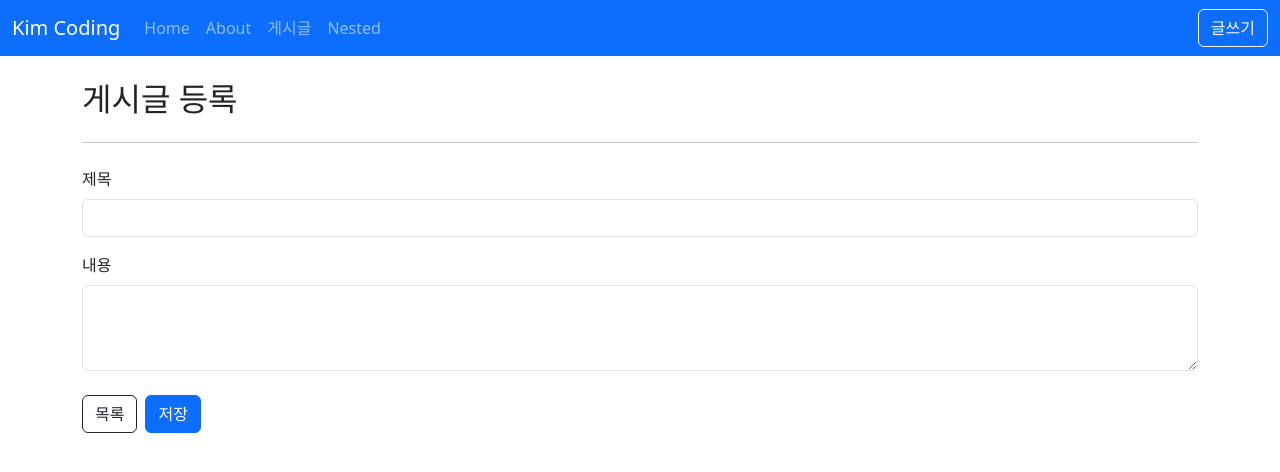
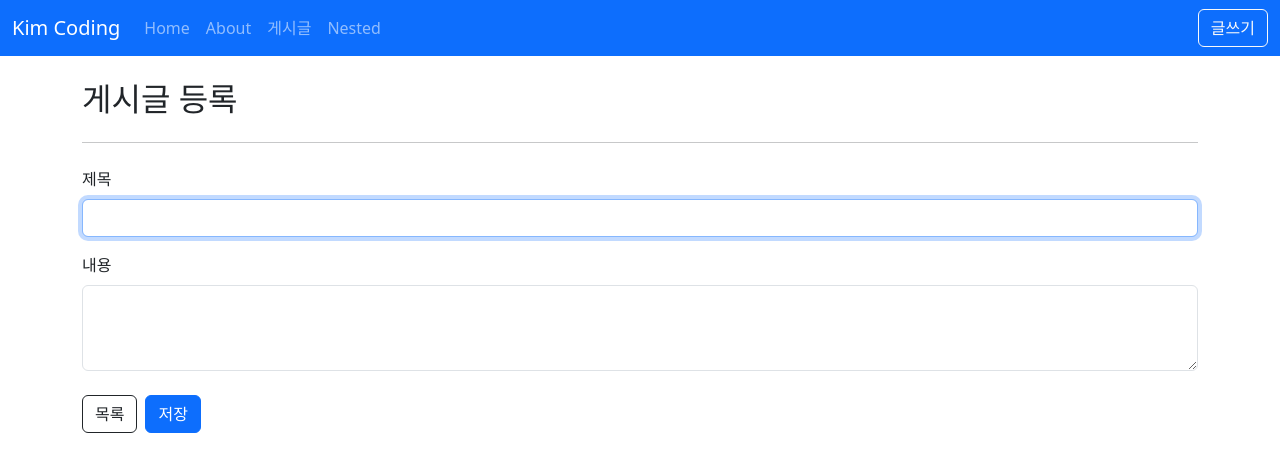
Before and after one commit to yelo-o/Vue3-Posts, a Vue app: page /posts/create in a window 1280 px wide. Shown: the top 472 px of the page. Built offline with nearby package versions, Linux system fonts and the light colour scheme.

Commit message:
커스텀 디렉티브(focus)를 일반 스크립트에서 선언

```diff
--- a/src/components/posts/PostForm.vue
+++ b/src/components/posts/PostForm.vue
@@ -2,7 +2,9 @@
 	<form>
 		<div class="mb-3">
 			<label for="title" class="form-label">제목</label>
+			<!-- autofocus -->
 			<input
+				v-focus
 				:value="title"
 				@input="$emit('update:title', $event.target.value)"
 				type="text"
@@ -27,6 +29,11 @@
 </template>
 
 <script setup>
+const vFocus = {
+	mounted: el => {
+		el.focus();
+	},
+};
 defineProps({
 	title: String,
 	content: String,
--- /dev/null
+++ b/src/directives/focus.js
@@ -0,0 +1,5 @@
+export default {
+	mounted: el => {
+		el.focus();
+	},
+};
--- a/src/main.js
+++ b/src/main.js
@@ -3,10 +3,12 @@ import 'bootstrap/dist/css/bootstrap.min.css';
 import { createApp } from 'vue';
 import App from './App.vue';
 import router from '@/router';
+import focus from '@/directives/focus';
 // import globalComponents from '@/plugins/global-components';
 
 const app = createApp(App);
 // app.use(globalComponents);
+app.directive('focus', focus);
 app.use(router);
 app.mount('#app');
 import 'bootstrap/dist/js/bootstrap.js';
--- a/src/views/posts/PostCreateView.vue
+++ b/src/views/posts/PostCreateView.vue
@@ -1,8 +1,9 @@
 <template>
 	<div>
-		<h2>게시글 등록</h2>
+		<h2 @click="visibleForm = !visibleForm">게시글 등록</h2>
 		<hr class="my-4" />
 		<PostForm
+			v-if="visibleForm"
 			v-model:title="form.title"
 			v-model:content="form.content"
 			@submit.prevent="save"
@@ -44,6 +45,7 @@ const goListPage = () =>
 	router.push({
 		name: 'PostList',
 	});
+const visibleForm = ref(true);
 </script>
 
 <style lang="scss" scoped></style>
```
